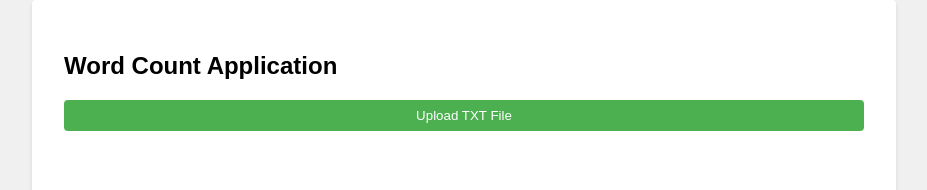
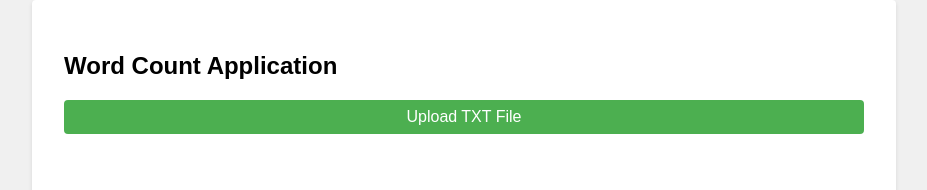
Before and after one commit to islamelgaidi/texteditor, a React (Create React App) app: page / in a window 1280 px wide. Shown: the top 190 px of the page, without its empty margins (176-1103 px from the left). Built offline with nearby package versions, Linux system fonts and the light colour scheme.

Commit message:
change button font-size and rename Error Component

```diff
--- a/src/App.css
+++ b/src/App.css
@@ -25,6 +25,7 @@ button {
   width: 100%;
   background-color: #4caf50;
   color: #fff;
+  font-size: medium;
   padding: 0.5rem;
   border: none;
   border-radius: 4px;
--- a/src/components/ErrorMessage.js
+++ b/src/components/ErrorMessage.js
@@ -1,6 +1,6 @@
 import React from 'react';
 import './ErrorMessage.css';
-const XErrorMessage = ({ message }) => {
+const ErrorMessage = ({ message }) => {
     return (
         <div className="error-message">
             <p>{message}</p>
@@ -8,4 +8,4 @@ const XErrorMessage = ({ message }) => {
     );
 };
 
-export default XErrorMessage;
+export default ErrorMessage;
```
